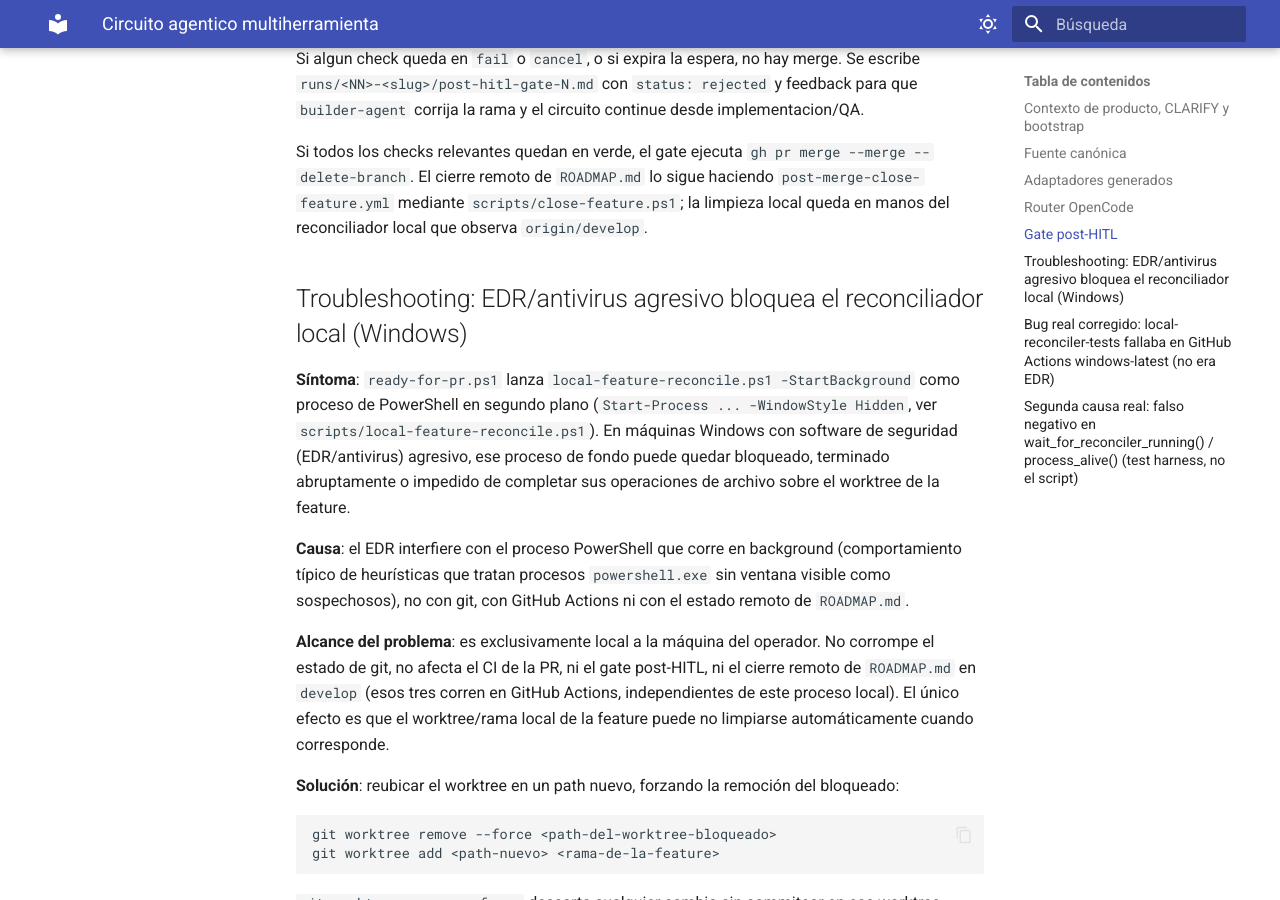
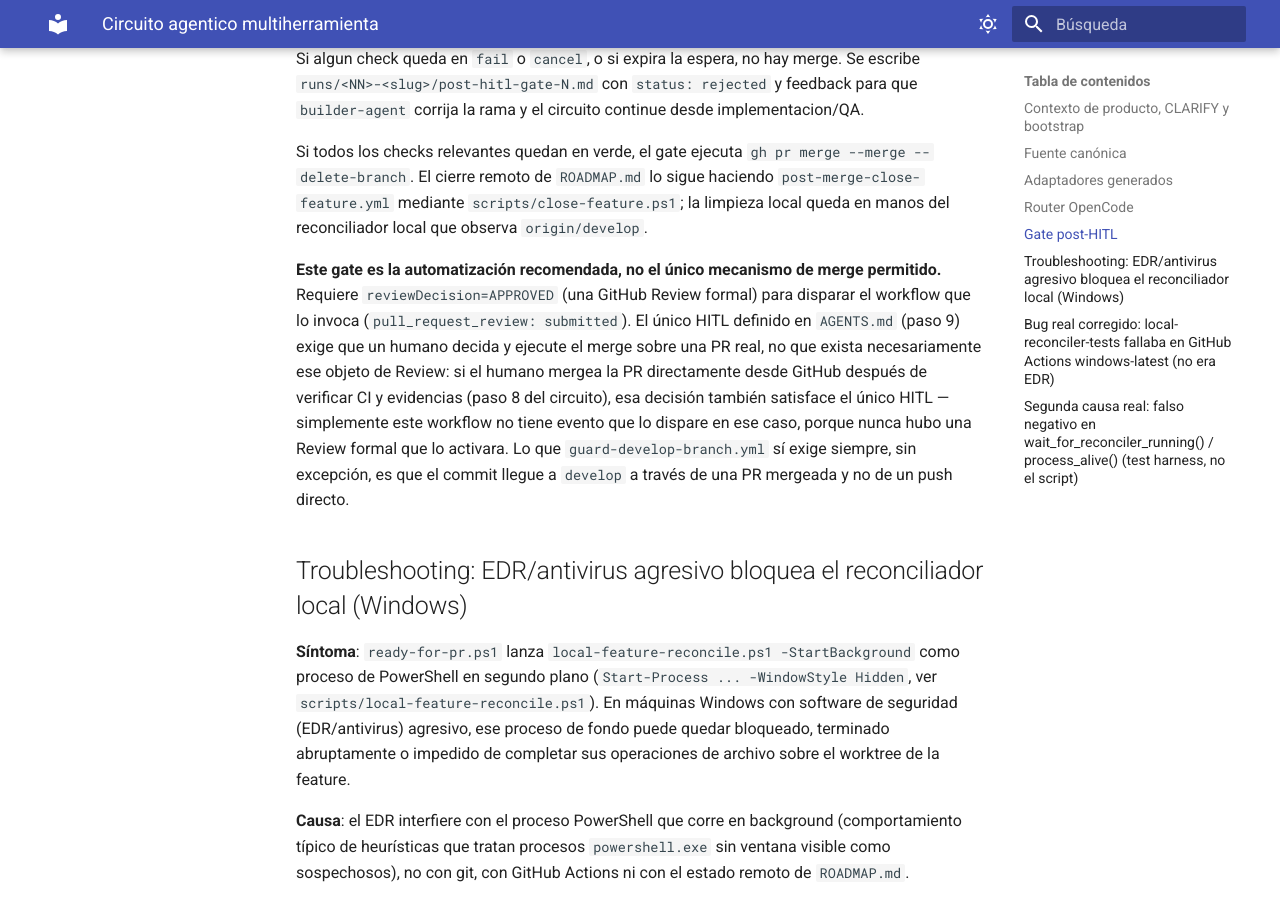
Before and after one commit to jlbellonGmail/template, an MkDocs documentation site: the page built from docs/tecnica/circuito-agentico.md, in a window 1280 px wide and 900 px high, scrolled down 2949 px. Built offline with MkDocs 1.6.1 and Material for MkDocs 9.7.7, drawn with Linux system fonts in a browser that asks for light colours.

```diff
--- a/docs/tecnica/circuito-agentico.md
+++ b/docs/tecnica/circuito-agentico.md
@@ -138,6 +138,20 @@ Si todos los checks relevantes quedan en verde, el gate ejecuta
 lo sigue haciendo `post-merge-close-feature.yml` mediante
 `scripts/close-feature.ps1`; la limpieza local queda en manos del
 reconciliador local que observa `origin/develop`.
+
+**Este gate es la automatización recomendada, no el único mecanismo de
+merge permitido.** Requiere `reviewDecision=APPROVED` (una GitHub Review
+formal) para disparar el workflow que lo invoca
+(`pull_request_review: submitted`). El único HITL definido en
+`AGENTS.md` (paso 9) exige que un humano decida y ejecute el merge sobre
+una PR real, no que exista necesariamente ese objeto de Review: si el
+humano mergea la PR directamente desde GitHub después de verificar CI y
+evidencias (paso 8 del circuito), esa decisión también satisface el
+único HITL — simplemente este workflow no tiene evento que lo dispare en
+ese caso, porque nunca hubo una Review formal que lo activara. Lo que
+`guard-develop-branch.yml` sí exige siempre, sin excepción, es que el
+commit llegue a `develop` a través de una PR mergeada y no de un push
+directo.
 
 ## Troubleshooting: EDR/antivirus agresivo bloquea el reconciliador local (Windows)
 
```
Also changed, not shown: AGENTS.md (+65 -1 lines), README.md (+24 -10 lines).
